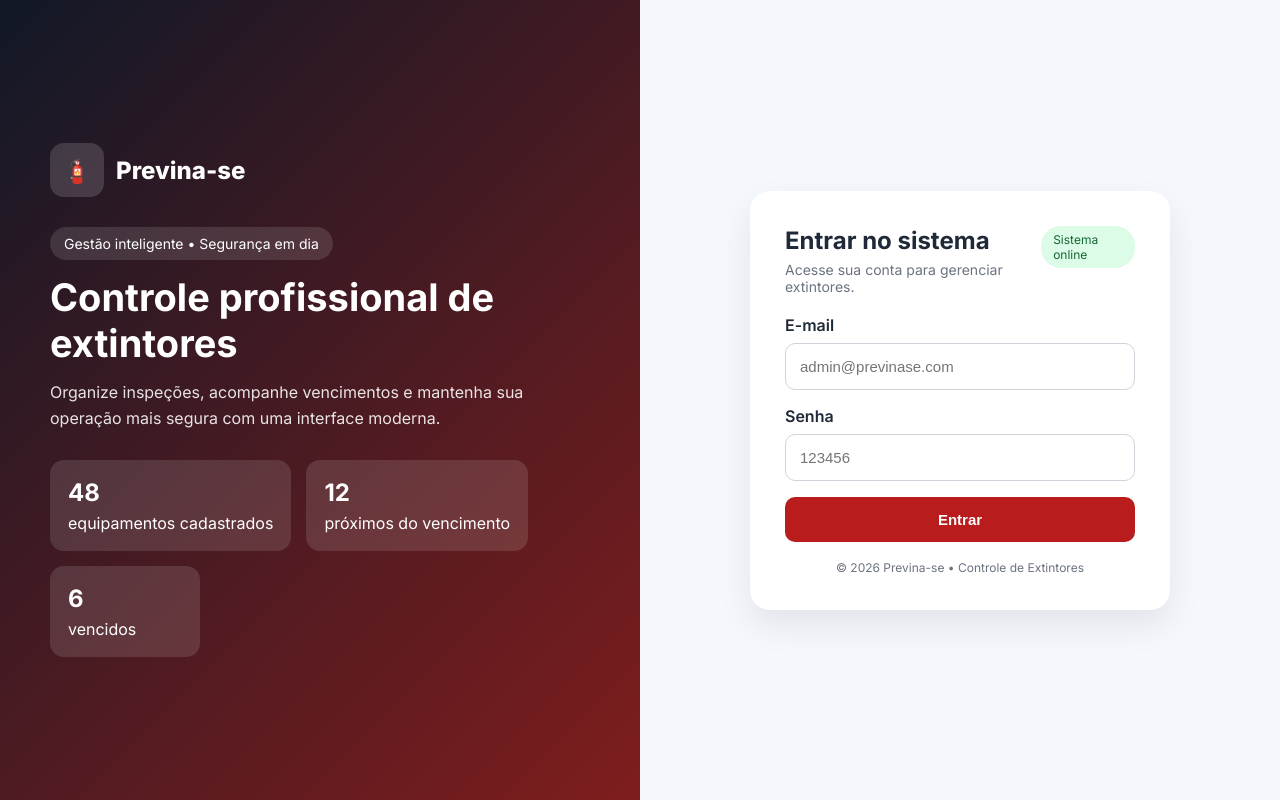
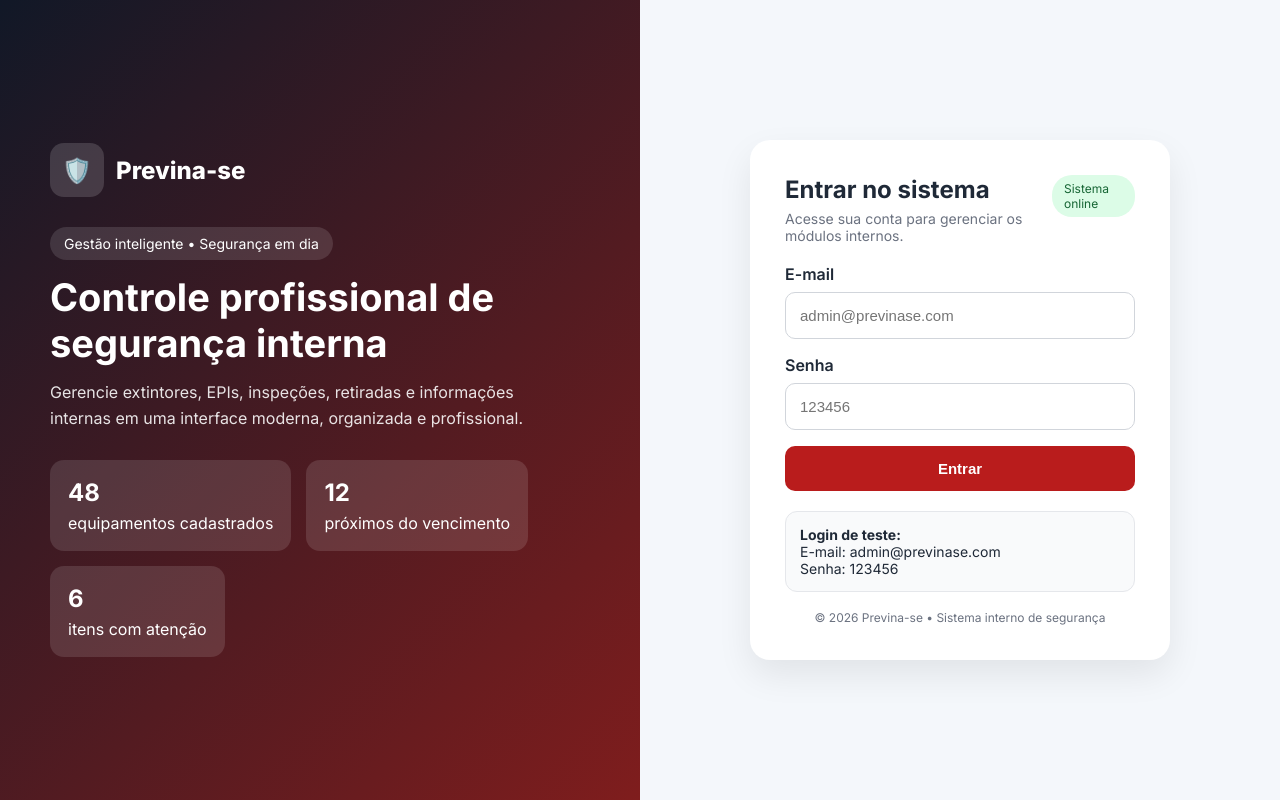
Before and after one commit to ViniRonaldo/Previna-se, a website: page index.html in a window 1280 px wide. Drawn offline with Linux system fonts and the light colour scheme.

Commit message:
Atualizando pagina de loguin

```diff
--- a/index.html
+++ b/index.html
@@ -1,10 +1,9 @@
 <!DOCTYPE html>
 <html lang="pt-BR">
 <head>
-  <link rel="stylesheet" href="style.css">
   <meta charset="UTF-8">
   <meta name="viewport" content="width=device-width, initial-scale=1.0">
-  <title>Previna-se | Login</title>
+  <title>Previna-se | Sistema de Segurança</title>
   <link rel="preconnect" href="https://fonts.googleapis.com">
   <link rel="preconnect" href="https://fonts.gstatic.com" crossorigin>
   <link href="https://fonts.googleapis.com/css2?family=Inter:wght@400;500;600;700;800&display=swap" rel="stylesheet">
@@ -15,15 +14,15 @@
   <main class="page">
     <section class="hero">
       <div class="brand">
-        <div class="brand-badge">🧯</div>
+        <div class="brand-badge">🛡️</div>
         <span>Previna-se</span>
       </div>
 
       <div class="hero-content">
         <div class="hero-tag">Gestão inteligente • Segurança em dia</div>
-        <h1>Controle profissional de extintores</h1>
+        <h1>Controle profissional de segurança interna</h1>
         <p>
-          Organize inspeções, acompanhe vencimentos e mantenha sua operação mais segura com uma interface moderna.
+          Gerencie extintores, EPIs, inspeções, retiradas e informações internas em uma interface moderna, organizada e profissional.
         </p>
 
         <div class="hero-cards">
@@ -37,7 +36,7 @@
           </div>
           <div class="mini-card">
             <strong>6</strong>
-            <span>vencidos</span>
+            <span>itens com atenção</span>
           </div>
         </div>
       </div>
@@ -48,7 +47,7 @@
         <div class="card-top">
           <div>
             <h2>Entrar no sistema</h2>
-            <p>Acesse sua conta para gerenciar extintores.</p>
+            <p>Acesse sua conta para gerenciar os módulos internos.</p>
           </div>
           <div class="status-badge">Sistema online</div>
         </div>
@@ -69,8 +68,13 @@
 
         <p id="mensagem" class="mensagem"></p>
 
+        <div class="login-info">
+          <p><strong>Login de teste:</strong></p>
+          <p>E-mail: admin@previnase.com</p>
+          <p>Senha: 123456</p>
+        </div>
 
-        <p class="footer-note">© 2026 Previna-se • Controle de Extintores</p>
+        <p class="footer-note">© 2026 Previna-se • Sistema interno de segurança</p>
       </div>
     </section>
   </main>
```
